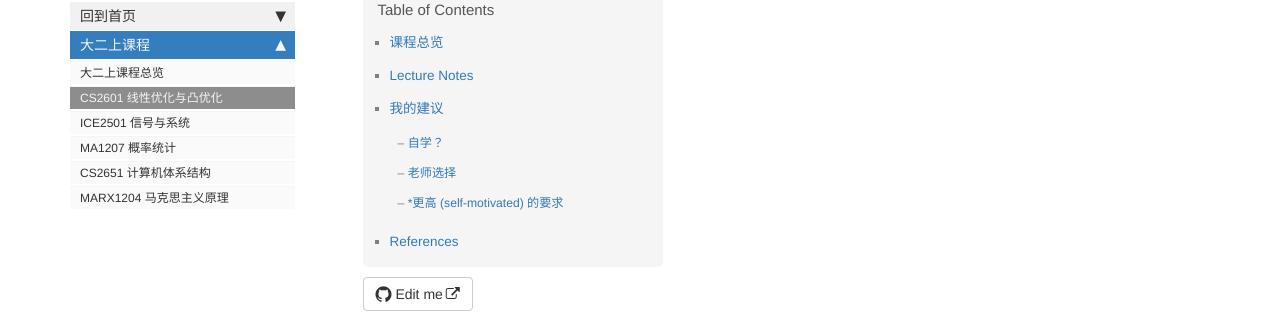
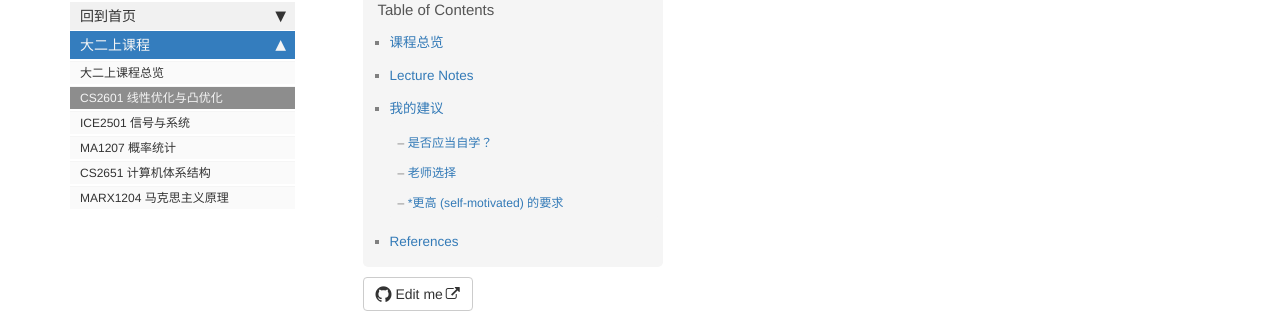
Before and after one commit to aisjtu/aisjtu.github.io, a Jekyll site: the page built from docs/pages/21/21_CS2601.md, in a window 1280 px wide and 1400 px high. Shown: the part 149-475 px from the top of the window. Built offline with Jekyll 4.4.1, drawn with Linux system fonts in a browser that asks for light colours; comment, search, counter and statistics services are not loaded.

Commit message:
Update 21_CS2601.md

```diff
--- a/docs/pages/21/21_CS2601.md
+++ b/docs/pages/21/21_CS2601.md
@@ -30,7 +30,7 @@ GoodNotes 源文件：
 
 ## 我的建议
 
-### 自学？
+### 是否应当自学？
 
 我强烈推荐自学该门课程，一些原因：
 
```
Also changed, not shown: other parts of docs/pages/21/21_CS2601.md (+0 -2 lines).
